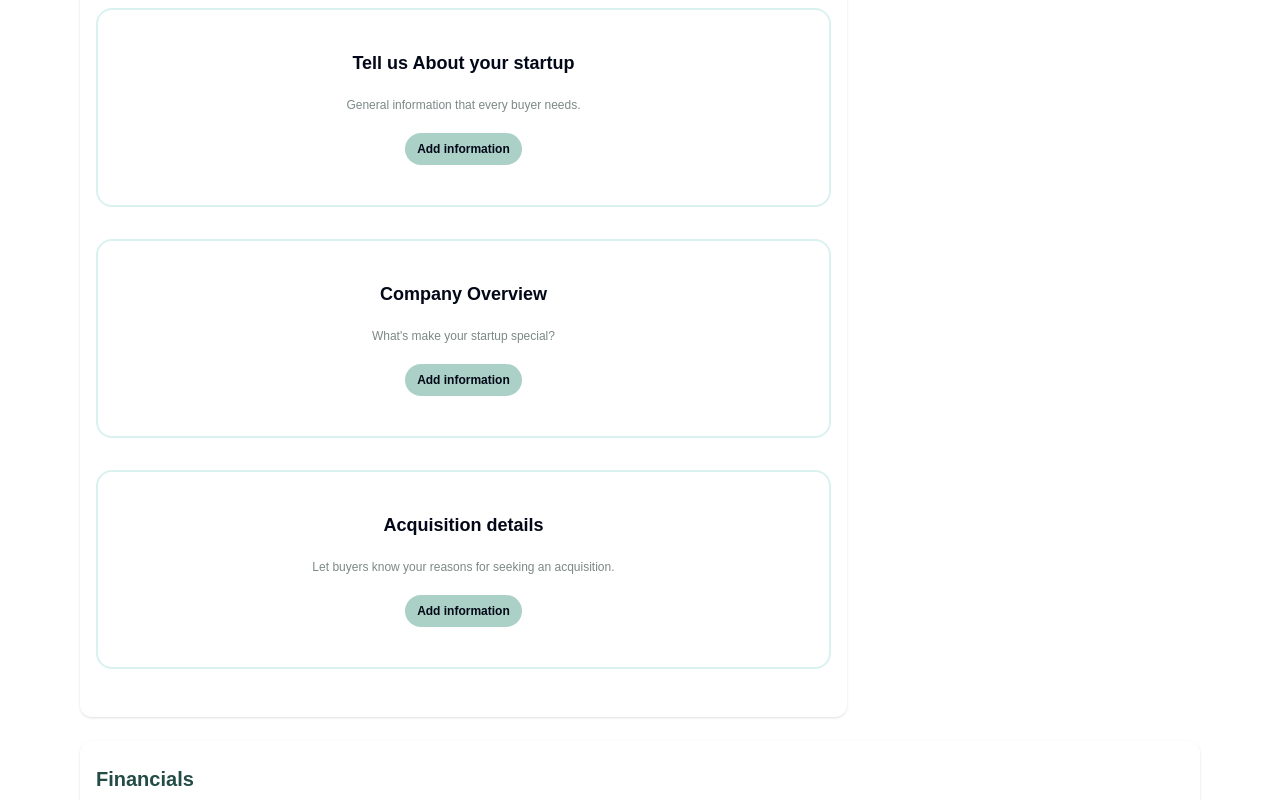
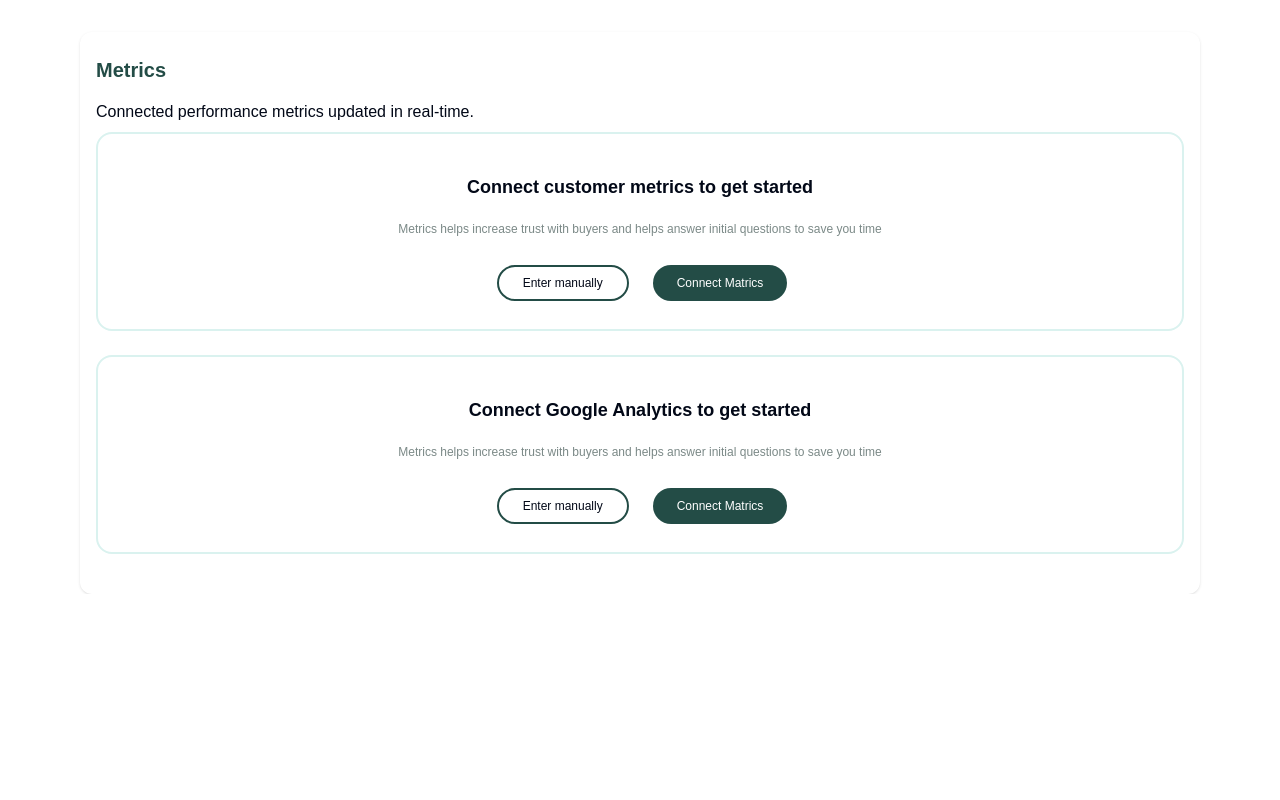
Before and after one commit to Afrasyab11/Vibanc-Buyer, a Next.js app: page /seller/listing in a window 1280 px wide. Shown: the part 280-1080 px from the top of the page. After the commit the page ends 874 px from the top, so only its background shows below. Built offline with nearby package versions, Linux system fonts and the light colour scheme.

Commit message:
comment the financial and summary page

```diff
--- a/src/app/seller/listing/page.jsx
+++ b/src/app/seller/listing/page.jsx
@@ -24,7 +24,7 @@
 
       <div className='bg-white  lg:flex gap-x-6 w-[100%] mx-auto mt-12'>
         <div className='lg:w-[70%] mx-auto shadow rounded-xl p-4 mt-12 lg:mt-0'>
-          <Summary />
+          {/* <Summary /> */}
         </div>
         {/* This div is for private information */}
         <div className='lg:w-[30%] mx-auto shadow rounded-xl p-4 mt-12 lg:mt-0 h-fit'>
@@ -37,7 +37,7 @@
       <div className='mt-6'   >
         {/* First div for Financials */}
         <div className='mx-auto shadow rounded-xl p-4 mt-12 lg:mt-0'>
-          <Financials />
+          {/* <Financials /> */}
         </div>
         {/* Second div that is for metrics */}
 
```
